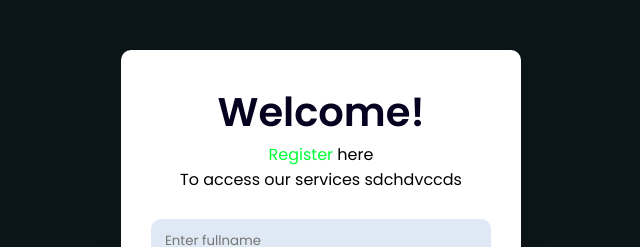
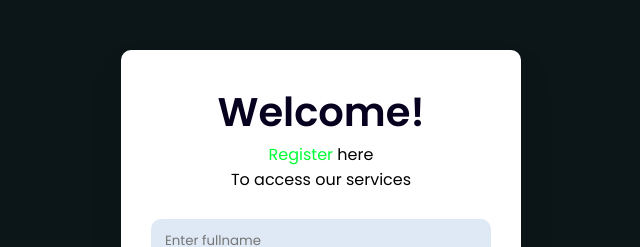
Before and after one commit to Skandaking/Login, a plain HTML site: page register.html in a window 1280 px wide. Shown: the top 247 px of the page, without its empty margins (319-959 px from the left). Drawn offline with Linux system fonts and the light colour scheme.

```diff
--- a/register.html
+++ b/register.html
@@ -15,7 +15,7 @@
       <h1>Welcome!</h1>
       <p>
         <span>Register</span> here <br />
-        To access our services sdchdvccds
+        To access our services
       </p>
       <form>
         <input type="text" placeholder="Enter fullname" />
```
